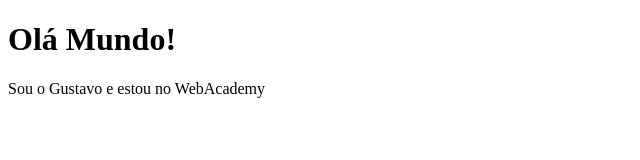
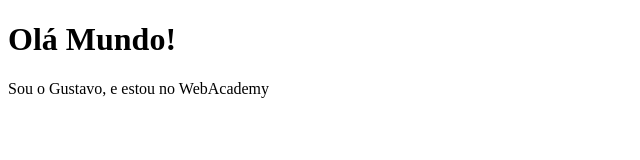
Before and after one commit to gustavoalb2/Gustavo, a plain HTML site: page index.html in a window 1280 px wide. Shown: the full height of the page, 0-640 px from the left. Drawn offline with Linux system fonts and the light colour scheme.

Commit message:
Envio da primeira página!
Criei o arquivo index.html

```diff
--- a/index.html
+++ b/index.html
@@ -7,6 +7,6 @@
 </head>
 <body>
     <h1>Olá Mundo!</h1>
-    <p>Sou o Gustavo e estou no WebAcademy</p>
+    <p>Sou o Gustavo, e estou no WebAcademy</p>
 </body>
 </html>
```
